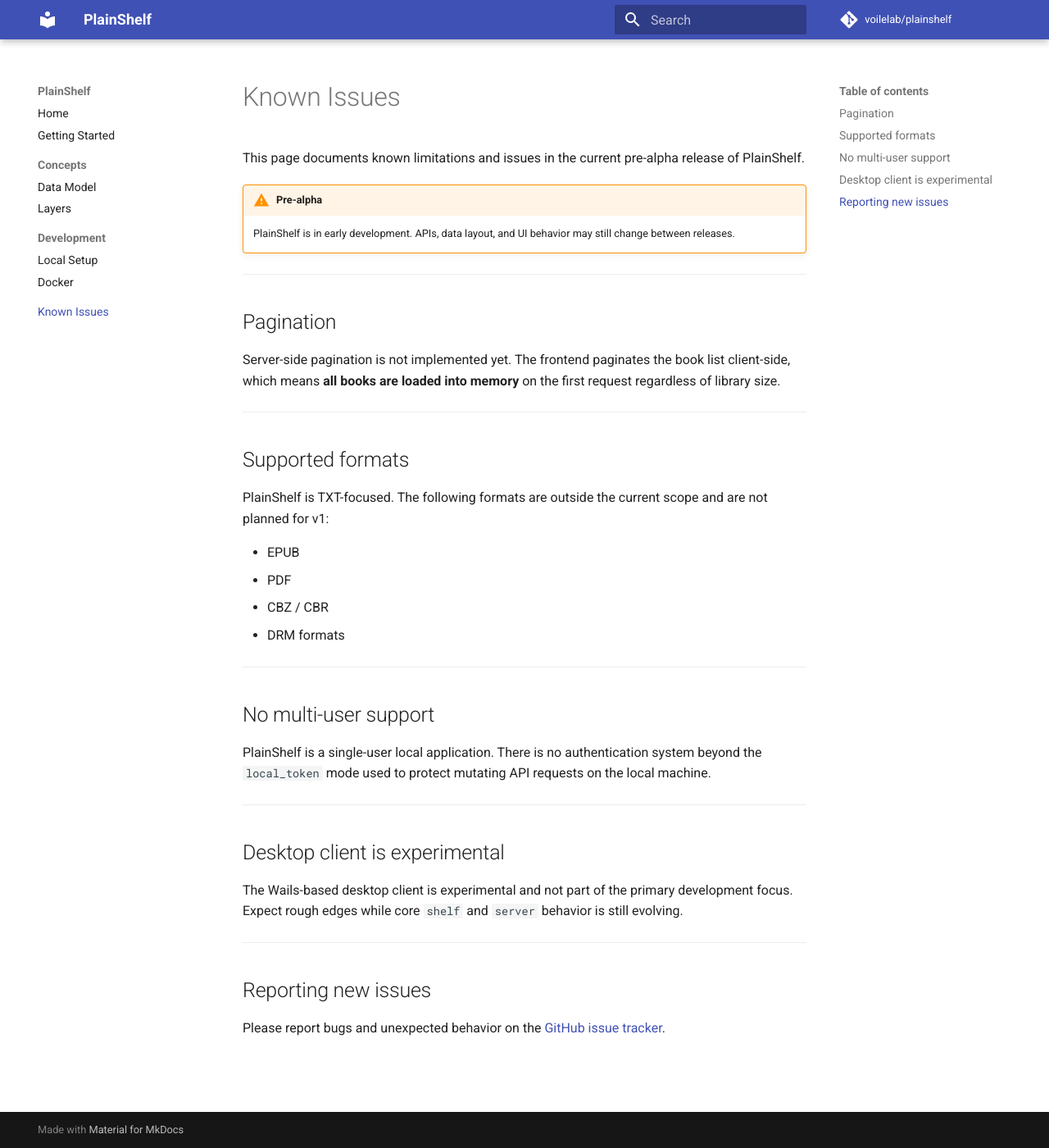
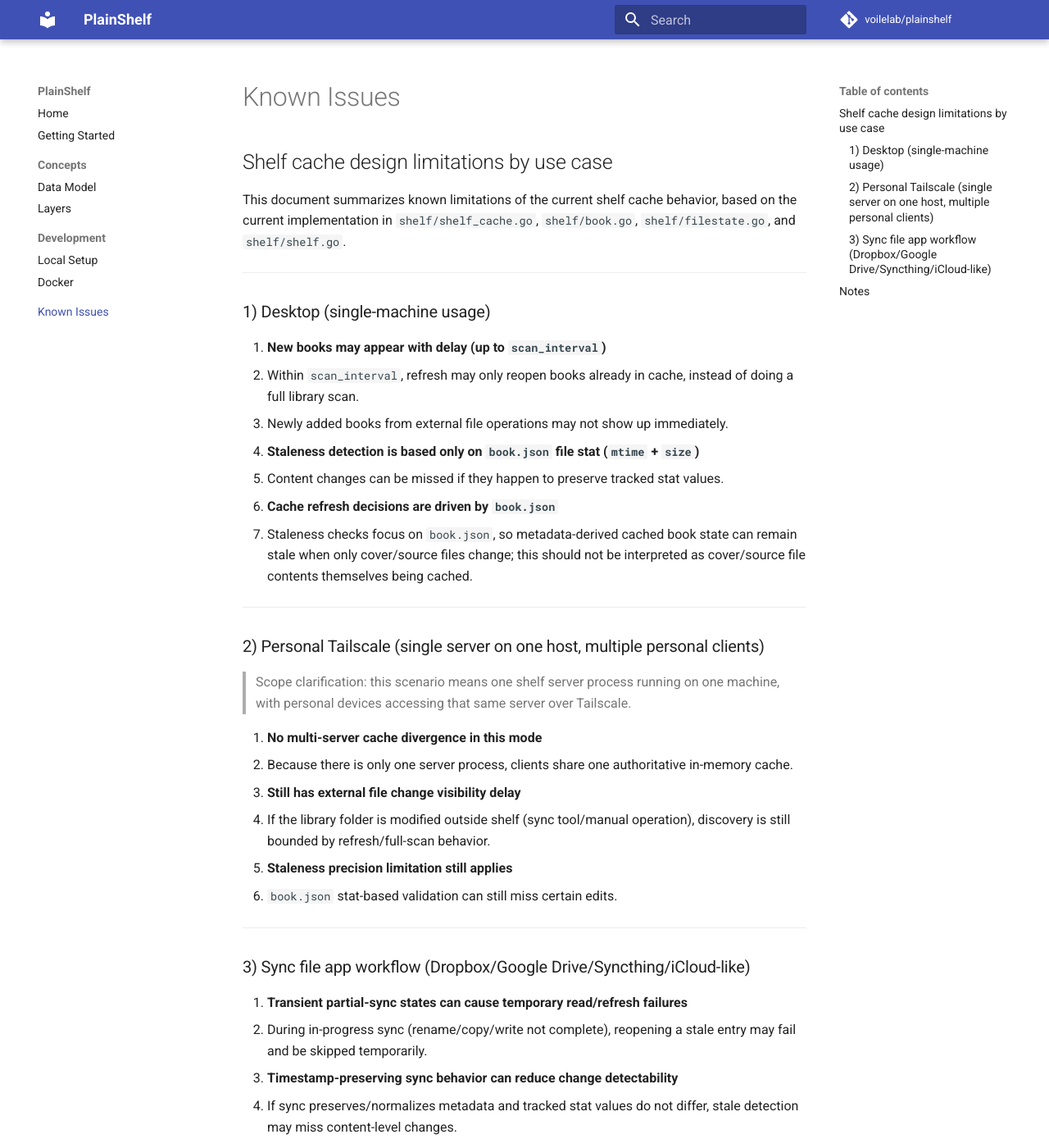
Before and after one commit to voilelab/plainshelf, an MkDocs documentation site: the page built from docs/known-issue.md, in a window 1280 px wide and 1400 px high. Shown: the whole window at 82% size. Built offline with MkDocs 1.6.1 and Material for MkDocs 9.7.7, drawn with Linux system fonts in a browser that asks for light colours; comment, search, counter and statistics services are not loaded; some of the changed text lies outside the part shown.

Commit message:
docs: replace known-issue.md with actual shelf cache limitation content
Agent-Logs-Url: https://github.com/voilelab/plainshelf/sessions/65f0a0a8-e1d3-4dc2-8a04-839154a8b53f

Co-authored-by: mudream4869 <6008539+mudream4869@users.noreply.github.com>

```diff
--- a/docs/known-issue.md
+++ b/docs/known-issue.md
@@ -1,41 +1,54 @@
 # Known Issues
 
-This page documents known limitations and issues in the current pre-alpha release of PlainShelf.
+## Shelf cache design limitations by use case
 
-!!! warning "Pre-alpha"
-    PlainShelf is in early development. APIs, data layout, and UI behavior may still change between releases.
+This document summarizes known limitations of the current shelf cache behavior, based on the current implementation in `shelf/shelf_cache.go`, `shelf/book.go`, `shelf/filestate.go`, and `shelf/shelf.go`.
 
 ---
 
-## Pagination
+### 1) Desktop (single-machine usage)
 
-Server-side pagination is not implemented yet. The frontend paginates the book list client-side, which means **all books are loaded into memory** on the first request regardless of library size.
+1. **New books may appear with delay (up to `scan_interval`)**
+   - Within `scan_interval`, refresh may only reopen books already in cache, instead of doing a full library scan.
+   - Newly added books from external file operations may not show up immediately.
+
+2. **Staleness detection is based only on `book.json` file stat (`mtime` + `size`)**
+   - Content changes can be missed if they happen to preserve tracked stat values.
+
+3. **Cache refresh decisions are driven by `book.json`**
+   - Staleness checks focus on `book.json`, so metadata-derived cached book state can remain stale when only cover/source files change; this should not be interpreted as cover/source file contents themselves being cached.
 
 ---
 
-## Supported formats
+### 2) Personal Tailscale (single server on one host, multiple personal clients)
 
-PlainShelf is TXT-focused. The following formats are outside the current scope and are not planned for v1:
+> Scope clarification: this scenario means one shelf server process running on one machine, with personal devices accessing that same server over Tailscale.
 
-- EPUB
-- PDF
-- CBZ / CBR
-- DRM formats
+1. **No multi-server cache divergence in this mode**
+   - Because there is only one server process, clients share one authoritative in-memory cache.
+
+2. **Still has external file change visibility delay**
+   - If the library folder is modified outside shelf (sync tool/manual operation), discovery is still bounded by refresh/full-scan behavior.
+
+3. **Staleness precision limitation still applies**
+   - `book.json` stat-based validation can still miss certain edits.
 
 ---
 
-## No multi-user support
+### 3) Sync file app workflow (Dropbox/Google Drive/Syncthing/iCloud-like)
 
-PlainShelf is a single-user local application. There is no authentication system beyond the `local_token` mode used to protect mutating API requests on the local machine.
+1. **Transient partial-sync states can cause temporary read/refresh failures**
+   - During in-progress sync (rename/copy/write not complete), reopening a stale entry may fail and be skipped temporarily.
+
+2. **Timestamp-preserving sync behavior can reduce change detectability**
+   - If sync preserves/normalizes metadata and tracked stat values do not differ, stale detection may miss content-level changes.
+
+3. **New/deleted books may not be reflected immediately**
+   - During scan throttling windows, refresh focuses on existing cache entries.
 
 ---
 
-## Desktop client is experimental
+## Notes
 
-The Wails-based desktop client is experimental and not part of the primary development focus. Expect rough edges while core `shelf` and `server` behavior is still evolving.
-
----
-
-## Reporting new issues
-
-Please report bugs and unexpected behavior on the [GitHub issue tracker](https://github.com/voilelab/plainshelf/issues).
+- These are design trade-offs in the current cache strategy (scan throttling + per-book stale checks).
+- For personal Tailscale with one server, the main concerns are usually external folder mutations and scan interval tuning, not distributed cache coherence.
```
